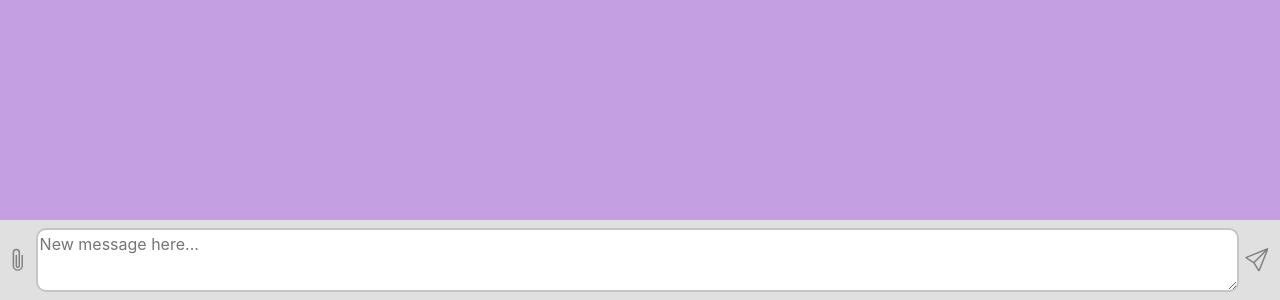
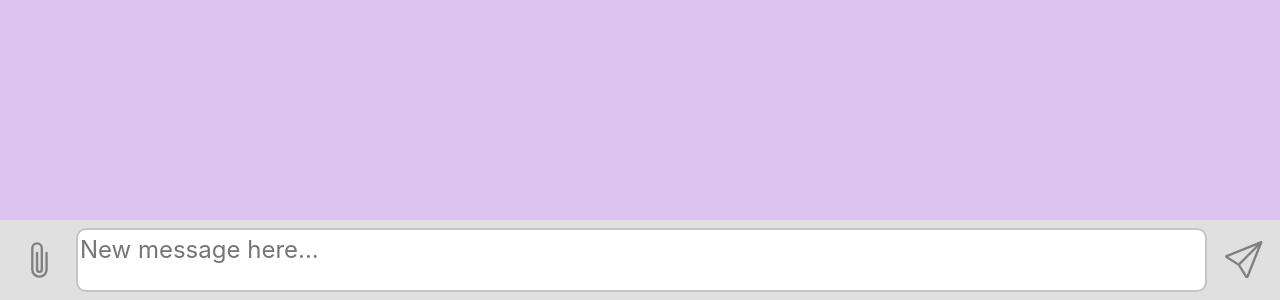
Before and after one commit to CoralKuta/MaKore, a React (Create React App) app: page / in a window 1280 px wide. Shown: the part 500-800 px from the top of the page. Built offline with nearby package versions, Linux system fonts and the light colour scheme.

Commit message:
some minor designed elements has been added

```diff
--- a/src/App.js
+++ b/src/App.js
@@ -14,9 +14,7 @@ function App() {
     <div className="d-flex flex-column all">
       <TypingBoard setter={(newMessage) => setMessageList([messageList, <Message content={newMessage} />])} />
       <div className="d-flex flex-column flex-grow-1">
-        <div className="overflow-auto">
           <ConvBoard messageList={messageList} />
-        </div>
       </div>
     </div>
   );
--- a/src/TypingBoard/TypingBoard.css
+++ b/src/TypingBoard/TypingBoard.css
@@ -3,6 +3,7 @@
   bottom:0px;
   align-items: center;
   height: 10%;
+  max-height: 40%;
   width: 100%;
   flex-direction: row;
   background-color: #e0e0e0;
@@ -11,12 +12,14 @@
 .message-board {
   height: 80%;
   max-height: 200%;
-  width: 94%;
+  width: 90%;
   align-items: center;
   border: none;
   outline: none;
   border-radius: 10px;
   border: 2px solid rgb(197, 197, 197);
+  resize: none;
+  font-size: x-large;
 }
 
   .bi {
@@ -30,8 +33,9 @@
     bottom: 0px;
     left: 0px;
     margin:5px;
+    margin-left: 8px;
     padding: 1px;
-    width: 2%;
+    width: 5%;
 
   }
   .bi-send{
@@ -39,11 +43,13 @@
     right: 0px;
     margin:5px;
     padding: 1px;
-    width: 2%;
+    width: 5%;
   }
 
   .bi:hover {
     background-color: #dbdbdb;
     border: 0.5px solid #e6e6e6;
     border-radius: 5px;
+    fill: #a27bc5;
+
   }
--- a/src/convBoard/ConvBoard.css
+++ b/src/convBoard/ConvBoard.css
@@ -2,6 +2,9 @@
     .chat-background {
       position: absolute;
       height: 90%;
+      min-height: 60%;
       width: 100%;
-      background-color: #c4a0e3;
+      background-color: #dbc5ee;
+      overflow: auto;
+      padding: 20px;
     }
--- a/src/convBoard/ConvBoard.js
+++ b/src/convBoard/ConvBoard.js
@@ -5,11 +5,11 @@ import { useState } from 'react';
 
 
 
-function ConvBoard({messageList}) {
+function ConvBoard({ messageList }) {
   return (
-    <div className="chat-background d-flex flex-column align-items-start justify-content-end">
+      <div className="chat-background d-flex flex-column align-items-start justify-content-end">
         {messageList}
-    </div>
+      </div>
   );
 }
 
--- a/src/message/Message.css
+++ b/src/message/Message.css
@@ -1,7 +1,13 @@
 .msg{
     font-size: x-large;
-    background-color: rgb(175, 106, 239);
-    max-width: 30%;
+    background-color: #c4a0e3;
+    max-width: 60%;
     margin: 7px;
+    padding-left: 10px;
+    padding-right: 10px;
     border-radius: 5px;
+    box-shadow: 2px 2px 5px #a485c0;
+    overflow-wrap: break-word;
+    white-space: pre-line;
+
 }
```
